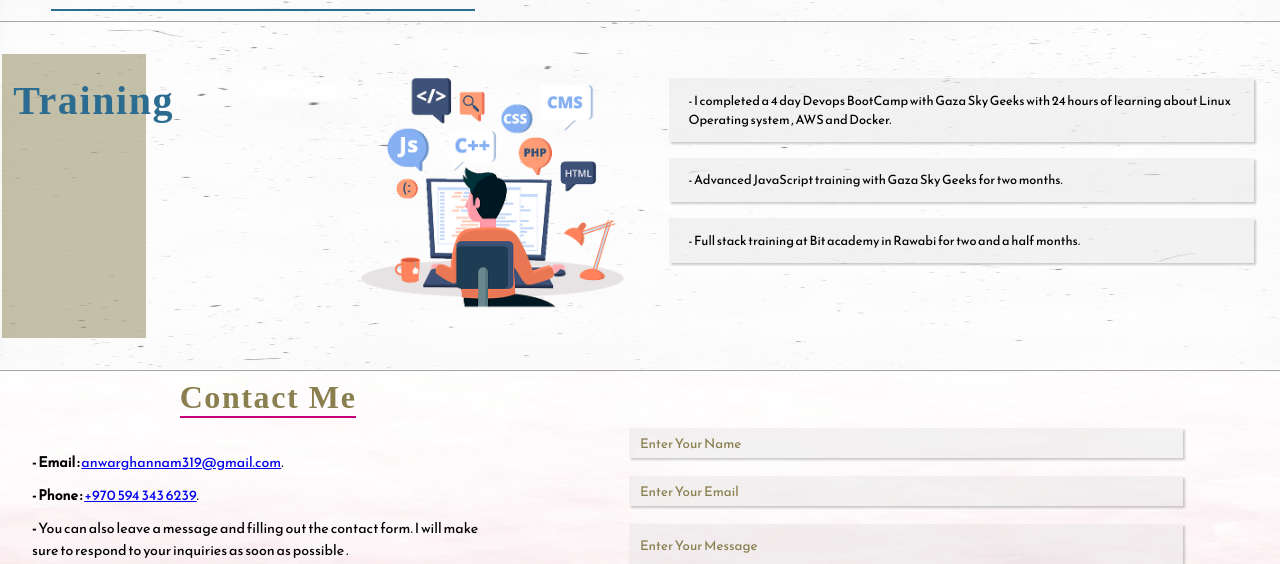
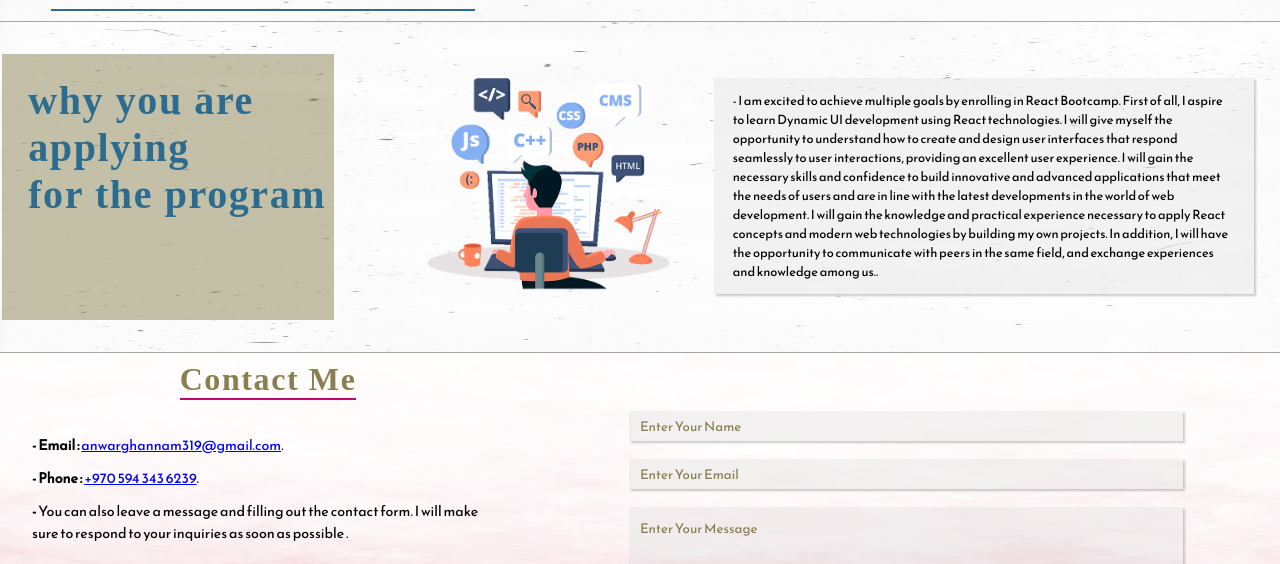
Before and after one commit to anwargh1/Portfolio-final, a plain HTML site: page index.html in a window 1280 px wide. Shown: the part 2178-2742 px from the top of the page. Drawn offline with Linux system fonts and the light colour scheme; files whose address does not match are found by name; a web font is replaced by a local one.

Commit message:
first commit

```diff
--- a/index.html
+++ b/index.html
@@ -217,7 +217,7 @@
     <section id="training" class="section5">
         <div class="section5-h1">
             <div class="training-backgroundw">
-                <h1>Training</h1>
+                <h1>why you are applying<br> for the program</h1>
             </div>
 
         </div>
@@ -227,10 +227,9 @@
                 <img src="./Images/bnr-1.png" alt="Training Image" />
             </div>
             <div class="training-p">
-                <p> - I completed a 4 day Devops BootCamp with Gaza Sky Geeks with 24
-                    hours of learning about Linux Operating system , AWS and Docker.</p>
-                <p> - Advanced JavaScript training with Gaza Sky Geeks for two months.</p>
-                <p> - Full stack training at Bit academy in Rawabi for two and a half months.</p>
+                <p> - I am excited to achieve multiple goals by enrolling in React Bootcamp. First of all, I aspire to learn Dynamic UI development using React technologies. I will give myself the opportunity to understand how to create and design user interfaces that respond seamlessly to user interactions, providing an excellent user experience. I will gain the necessary skills and confidence to build innovative and advanced applications that meet the needs of users and are in line with the latest developments in the world of web development. I will gain the knowledge and practical experience necessary to apply React concepts and modern web technologies by building my own projects. In addition, I will have the opportunity to communicate with peers in the same field,
+                     and exchange experiences and knowledge among us..</p>
+
             </div>
         </div>
     </section>
```
